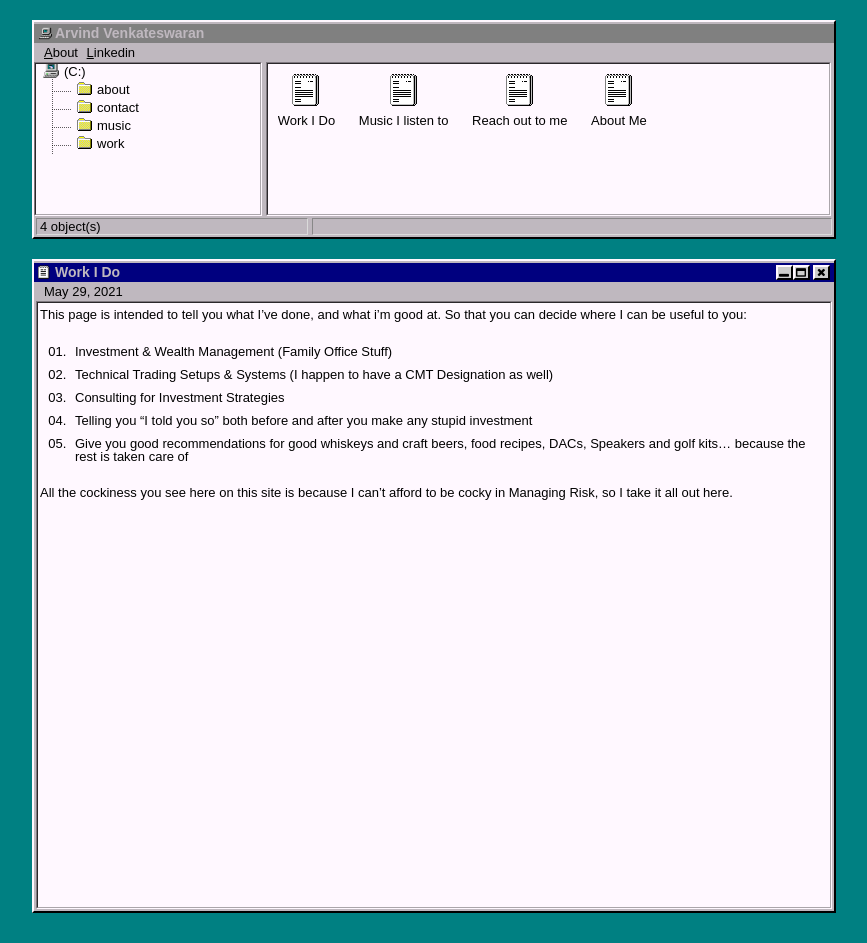
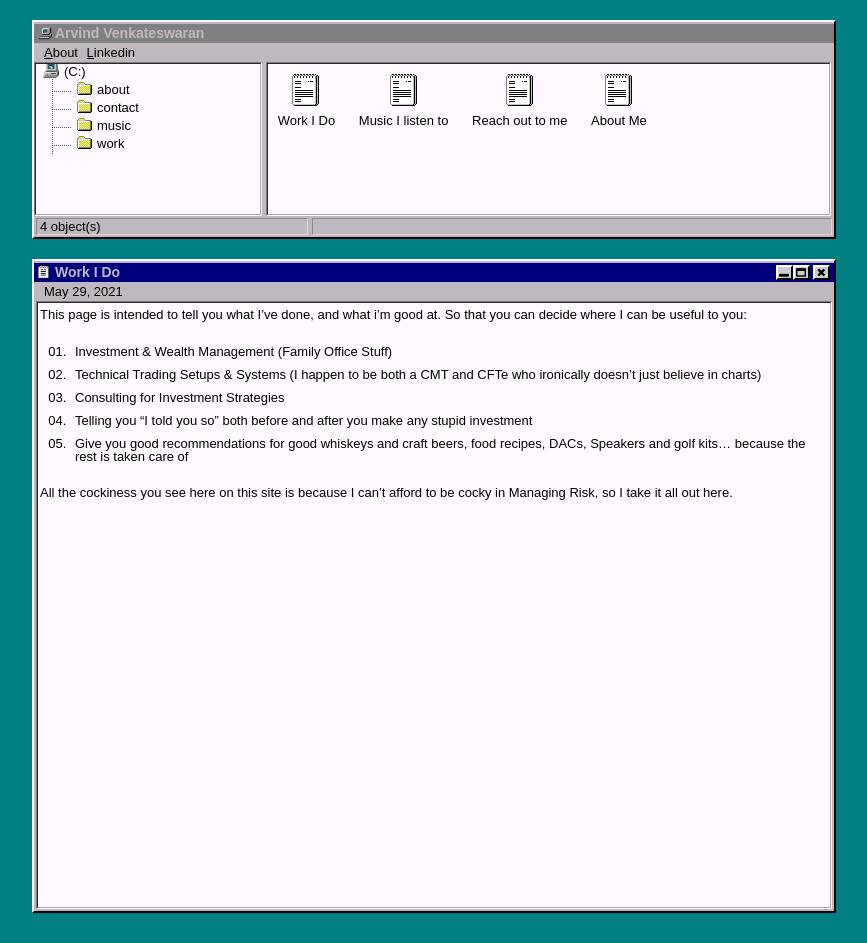
Before and after one commit to arvindvenkat/arvindvenkat.github.io, a Jekyll site: the page built from _posts/2021-05-29-music.md, in a window 1280 px wide. Shown: the whole page, without its empty margins (206-1073 px from the left). Built offline with Jekyll 4.4.1, drawn with Linux system fonts in a browser that asks for light colours.

Commit message:
Update 2021-05-29-music.md

```diff
--- a/_posts/2021-05-29-music.md
+++ b/_posts/2021-05-29-music.md
@@ -7,7 +7,7 @@ tags: work
 
 This page is intended to tell you what I've done, and what i'm good at. So that you can decide where I can be useful to you:
 1. Investment & Wealth Management (Family Office Stuff)
-2. Technical Trading Setups & Systems (I happen to have a CMT Designation as well)
+2. Technical Trading Setups & Systems (I happen to be both a CMT and CFTe who ironically doesn't just believe in charts)
 3. Consulting for Investment Strategies
 4. Telling you "I told you so" both before and after you make any stupid investment
 5. Give you good recommendations for good whiskeys and craft beers, food recipes, DACs, Speakers and golf kits... because the rest is taken care of
```
